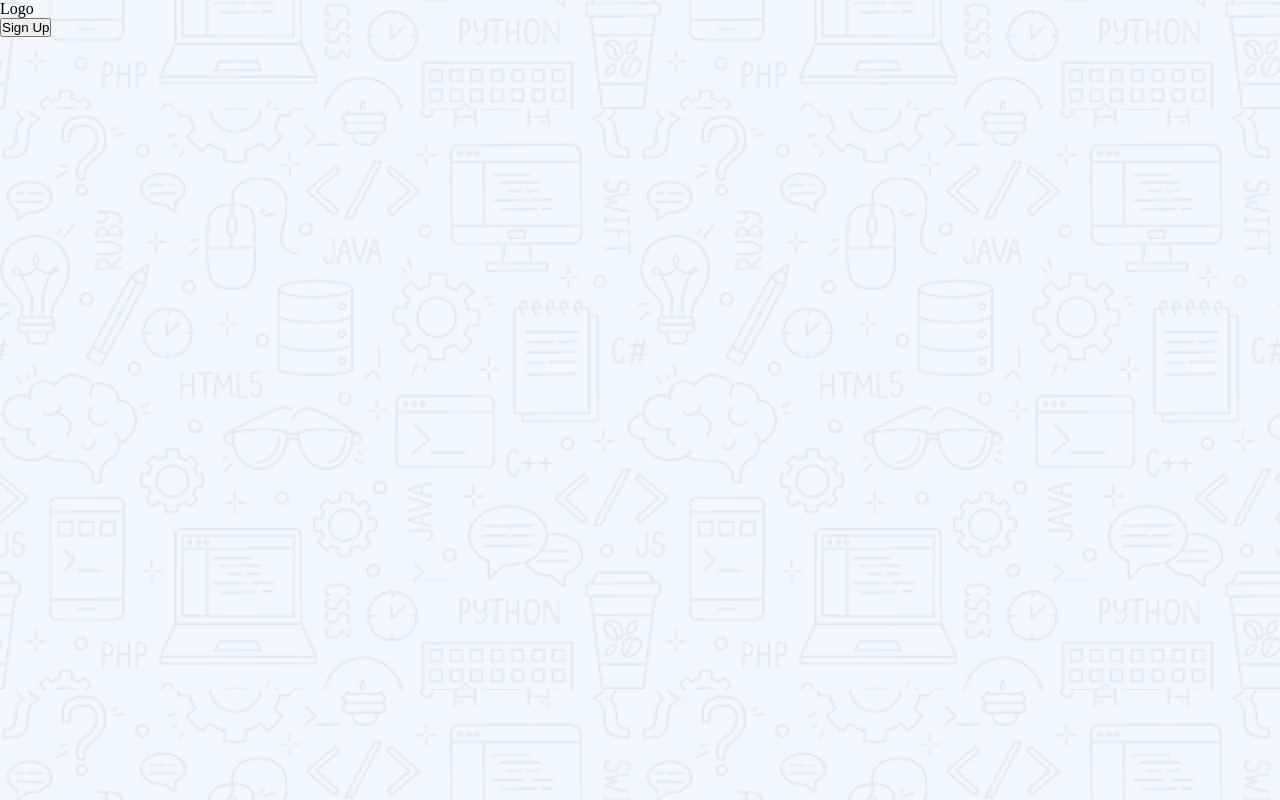
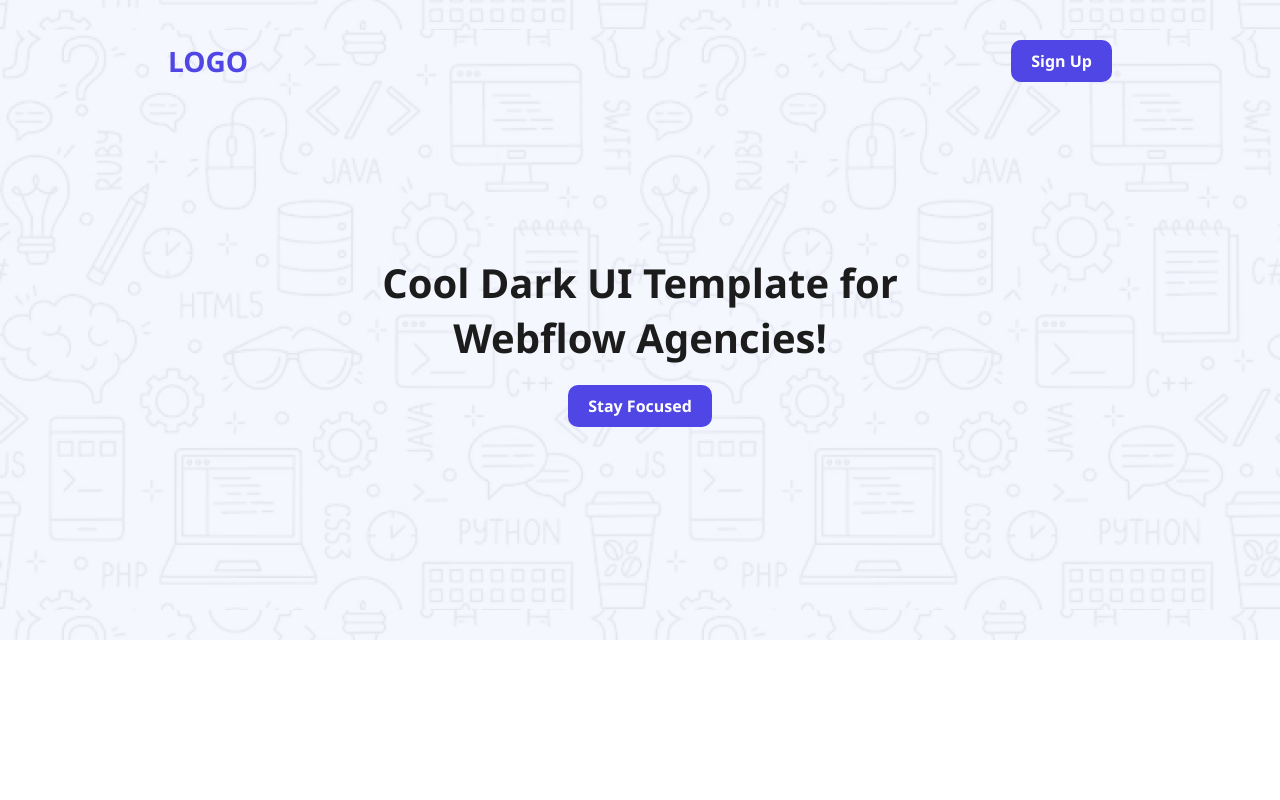
Before and after one commit to kazimashrur/First-website, a plain HTML site: page index.html in a window 1280 px wide. Drawn offline with Linux system fonts and the light colour scheme.

Commit message:
Header and Hero done

```diff
--- a/index.html
+++ b/index.html
@@ -1,38 +1,24 @@
 <!DOCTYPE html>
 <html lang="en">
 
-
 <head>
-      <meta charset="UTF-8">
-      <meta name="viewport" content="width=device-width, initial-scale=1.0">
-      <link rel="stylesheet" href="/style.css">
-      <title>Assignment 1</title>
+      <meta charset="UTF-8" />
+      <meta name="viewport" content="width=device-width, initial-scale=1.0" />
+      <title>Dark UI Template</title>
+      <link rel="stylesheet" href="style.css" />
 </head>
 
-
 <body>
-      <header class="hero_section">
-            <nav>
-                  <ul class="nav_list" aria-label="Main Navigation" role="navigation">
-                        <!-- logo -->
-                        <li>
-                              <span class="logo">
-                                    Logo
-                              </span>
-                        </li>
-                        <li>
-                              <button class="login_button">
-                                    Sign Up
-                              </button>
-                        </li>
-                  </ul>
-            </nav>
+      <header class="hero">
+            <div class="navbar">
+                  <div class="logo">LOGO</div>
+                  <a href="#" class="btn btn-signup">Sign Up</a>
+            </div>
+            <div class="hero-content">
+                  <h1>Cool Dark UI Template for <br> Webflow Agencies!</h1>
+                  <a href="#" class="btn btn-focus">Stay Focused</a>
+            </div>
       </header>
-      <main>
-
-
-      </main>
 </body>
 
-
 </html>
--- a/style.css
+++ b/style.css
@@ -1,14 +1,81 @@
-*{
+/* Reset and base styles */
+* {
       margin: 0;
       padding: 0;
       box-sizing: border-box;
 }
 
+body {
+      font-family: 'Segoe UI', Tahoma, Geneva, Verdana, sans-serif;
+      color: #1c1c1c;
+}
 
-.hero_section{
-      width: 100%;
-      height: 800px;
-      background-image: url("./Assets/Hero-bg.png");
+.hero {
+      min-height: 80vh;
+      display: flex;
+      flex-direction: column;
+      justify-content: space-between;
+      text-align: center;
+      padding: 40px 20px;
+      position: relative;
+      background-image: url(./Assets/Hero-bg.png);
+      background-position: center;
       background-size: contain;
-      background-position: center;
 }
+
+.navbar {
+      display: flex;
+      justify-content: space-between;
+      align-items: center;
+      padding: 0 40px;
+      width: 80vw;
+      margin: 0 auto ;
+}
+
+.logo {
+      font-size: 28px;
+      font-weight: 700;
+      color: #4f46e5;
+      /* bright blue */
+}
+
+.btn {
+      padding: 10px 20px;
+      border-radius: 10px;
+      text-decoration: none;
+      font-weight: bold;
+      transition: background 0.3s ease;
+}
+
+.btn-signup {
+      background-color: #4f46e5;
+      color: #fff;
+}
+
+.btn-signup:hover {
+      background-color: #3730a3;
+}
+
+.hero-content {
+      flex-grow: 1;
+      display: flex;
+      flex-direction: column;
+      justify-content: center;
+      gap: 20px;
+}
+
+.hero h1 {
+      font-size: 2.5rem;
+      font-weight: 700;
+}
+
+.btn-focus {
+      background-color: #4f46e5;
+      color: #fff;
+      width: fit-content;
+      margin: 0 auto;
+}
+
+.btn-focus:hover {
+      background-color: #3730a3;
+}
```
